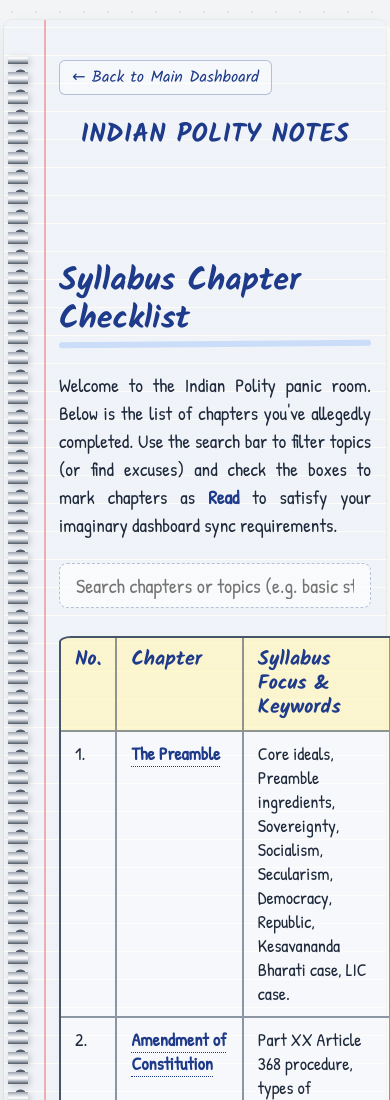
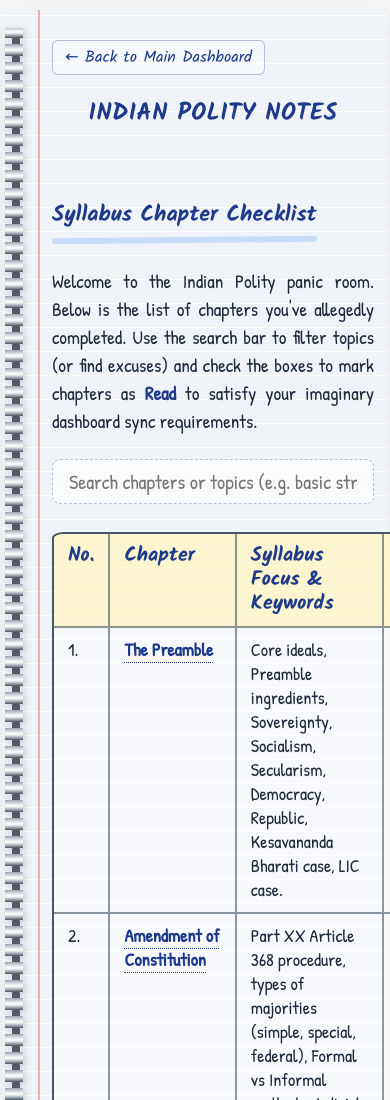
Before and after one commit to khosa76/khosaHub, a plain HTML site: page subjects/polity/index.html in a window 390 px wide. Shown: the top 1100 px of the page. Drawn offline with Linux system fonts and the light colour scheme.

Commit message:
Comprehensive UI/UX responsive polish: two-tier breakpoints (1024px tablet + 600px phone), consolidated media queries, removed dead navbar CSS, refined typography and spacing across all pages

```diff
--- a/dashboard.css
+++ b/dashboard.css
@@ -452,52 +452,116 @@ p {
   color: var(--ink-red);
 }
 
-/* Mobile Responsive Overrides for Lined Notebook layout */
-@media (max-width: 768px) {
+/* =============================================
+   RESPONSIVE — Tablet (≤1024px)
+   ============================================= */
+@media (max-width: 1024px) {
   body {
-    padding: 20px 4px;
+    padding: 24px 6px;
   }
 
   .paper-page {
-    /* Scale down spirals and padding for mobile screens */
-    padding: 40px 15px 40px 55px;
+    padding: 50px 30px 50px 80px;
+  }
+
+  h1 {
+    font-size: 32px;
+    line-height: 40px;
+  }
+
+  .subtitle {
+    font-size: 19px;
+  }
+}
+
+/* =============================================
+   RESPONSIVE — Phone (≤600px)
+   ============================================= */
+@media (max-width: 600px) {
+  body {
+    padding: 10px 2px;
+    font-size: 16px;
+  }
+
+  .paper-page {
+    padding: 30px 14px 30px 50px;
     background-image:
-      linear-gradient(90deg, transparent 40px, var(--margin-line) 40px, var(--margin-line) 42px, transparent 42px),
+      linear-gradient(90deg, transparent 36px, var(--margin-line) 36px, var(--margin-line) 38px, transparent 38px),
       linear-gradient(var(--note-line) 96%, transparent 96%);
-    background-size: 100% 100%, 100% 28px;
-    background-position: 0 0, 0 8px;
-    border-radius: 8px;
+    background-size: 100% 100%, 100% 24px;
+    background-position: 0 0, 0 6px;
+    border-radius: 6px;
+    box-shadow:
+      0 8px 20px rgba(0, 0, 0, 0.04),
+      0 2px 6px rgba(0, 0, 0, 0.02);
   }
 
   .paper-page::before {
-    left: 12px;
-    width: 9px;
-    background-size: 9px 20px;
-    background-position: 0 6px;
+    left: 10px;
+    width: 8px;
+    background-size: 8px 18px;
+    background-position: 0 4px;
+    top: 20px;
+    bottom: 20px;
   }
 
   .paper-page::after {
-    left: 4px;
-    width: 20px;
-    background-size: 100% 20px;
+    left: 3px;
+    width: 18px;
+    background-size: 100% 18px;
+    top: 18px;
+    bottom: 22px;
   }
 
   .subjects-grid {
-    grid-template-columns: 1fr; /* Stack cards vertically */
-    gap: 16px;
+    grid-template-columns: 1fr;
+    gap: 14px;
   }
 
   .subject-card {
-    padding: 16px;
+    padding: 14px;
+  }
+
+  .subject-card h3 {
+    font-size: 20px;
+  }
+
+  .subject-card p {
+    font-size: 15px;
+    line-height: 1.4;
+    margin-bottom: 8px;
   }
 
   h1 {
-    font-size: 26px;
-    line-height: 32px;
+    font-size: 24px;
+    line-height: 30px;
   }
 
   .subtitle {
+    font-size: 15px;
+    margin-bottom: 14px;
+  }
+
+  h2 {
+    font-size: 22px;
+    line-height: 28px;
+    margin-top: 20px;
+    margin-bottom: 12px;
+  }
+
+  p {
     font-size: 16px;
+    line-height: 1.5;
     margin-bottom: 16px;
   }
+
+  .quote-banner {
+    font-size: 15px;
+    padding: 10px 14px;
+  }
+
+  .sticky-note p {
+    font-size: 15px !important;
+    line-height: 24px !important;
+  }
 }
--- a/mcq_tester.css
+++ b/mcq_tester.css
@@ -122,86 +122,8 @@ body {
   filter: drop-shadow(2px 2px 3px rgba(0, 0, 0, 0.18));
 }
 
-/* Premium Top Navbar styled like a notebook divider header */
-.app-navbar {
-  display: none;
-  position: fixed;
-  top: 0;
-  left: 0;
-  width: 100%;
-  height: 50px;
-  background: var(--paper-bg);
-  border-bottom: 2px dashed rgba(30, 58, 138, 0.18);
-  box-shadow: 0 2px 8px rgba(0, 0, 0, 0.02);
-  z-index: 100;
-  display: flex;
-  justify-content: center;
-  align-items: center;
-}
 
-.nav-content {
-  display: none;
-  width: 100%;
-  max-width: 1100px;
-  padding: 0 24px;
-  display: flex;
-  justify-content: space-between;
-  align-items: center;
-}
 
-.nav-back-link {
-  color: var(--ink-blue);
-  text-decoration: none;
-  font-family: 'Kalam', cursive;
-  font-size: 18px;
-  font-weight: bold;
-  display: flex;
-  align-items: center;
-  gap: 4px;
-  transition: var(--transition-fast);
-  border-bottom: 1px dotted var(--ink-blue);
-}
-
-.nav-back-link:hover {
-  color: var(--ink-red);
-  border-bottom-color: var(--ink-red);
-}
-
-.nav-arrow {
-  font-size: 22px;
-}
-
-.nav-title-group {
-  display: flex;
-  align-items: center;
-  gap: 8px;
-  font-family: 'Kalam', cursive;
-  font-size: 18px;
-}
-
-.nav-badge {
-  font-weight: 700;
-  color: var(--ink-blue);
-}
-
-.nav-slash {
-  color: var(--ink-red);
-}
-
-.nav-page-title {
-  color: var(--ink-black);
-  max-width: 250px;
-  overflow: hidden;
-  text-overflow: ellipsis;
-  white-space: nowrap;
-}
-
-.nav-status-widget {
-  font-size: 14px;
-  color: var(--ink-black);
-  opacity: 0.8;
-  font-family: 'JetBrains Mono', monospace;
-}
 
 /* Common View Headers */
 .view-header {
@@ -244,11 +166,7 @@ body {
   margin-bottom: 32px;
 }
 
-@media (max-width: 768px) {
-  .settings-container {
-    grid-template-columns: 1fr;
-  }
-}
+
 
 .settings-section {
   background: rgba(255, 255, 255, 0.4);
@@ -950,11 +868,7 @@ body {
   margin-bottom: 32px;
 }
 
-@media (max-width: 768px) {
-  .results-layout-grid {
-    grid-template-columns: 1fr;
-  }
-}
+
 
 .result-card-box {
   background: rgba(255, 255, 255, 0.4);
@@ -1210,85 +1124,354 @@ body {
 }
 
 /* Mobile Responsive Overrides for Lined Notebook layout */
-@media (max-width: 768px) {
+/* =============================================
+   RESPONSIVE SYSTEM — Tablet (≤1024px)
+   ============================================= */
+@media (max-width: 1024px) {
   body {
-    padding: 20px 4px;
+    padding: 24px 6px;
+    font-size: 18px;
   }
 
   .paper-page {
-    /* Scale down spirals and padding for mobile screens */
-    padding: 40px 15px 40px 55px;
-    background-image:
-      linear-gradient(90deg, transparent 40px, var(--margin-line) 40px, var(--margin-line) 42px, transparent 42px),
-      linear-gradient(var(--note-line) 96%, transparent 96%);
-    background-size: 100% 100%, 100% 28px;
-    background-position: 0 0, 0 8px;
-    border-radius: 8px;
+    padding: 50px 30px 50px 80px;
   }
 
-  .paper-page::before {
-    left: 12px;
-    width: 9px;
-    background-size: 9px 20px;
-    background-position: 0 6px;
+  .view-title {
+    font-size: 32px;
   }
 
-  .paper-page::after {
-    left: 4px;
-    width: 20px;
-    background-size: 100% 20px;
+  .question-heading {
+    font-size: 21px;
+  }
+
+  .option-text {
+    font-size: 18px;
   }
 
   .settings-container {
     grid-template-columns: 1fr;
-    gap: 16px;
+    gap: 18px;
   }
 
   .results-layout-grid {
     grid-template-columns: 1fr;
     gap: 20px;
   }
+}
+
+/* =============================================
+   RESPONSIVE SYSTEM — Phone (≤600px)
+   ============================================= */
+@media (max-width: 600px) {
+  body {
+    padding: 10px 2px;
+    font-size: 16px;
+  }
+
+  .paper-page {
+    padding: 30px 14px 30px 50px;
+    background-image:
+      linear-gradient(90deg, transparent 36px, var(--margin-line) 36px, var(--margin-line) 38px, transparent 38px),
+      linear-gradient(var(--note-line) 96%, transparent 96%);
+    background-size: 100% 100%, 100% 24px;
+    background-position: 0 0, 0 6px;
+    border-radius: 6px;
+    min-height: auto;
+    box-shadow:
+      0 8px 20px rgba(0, 0, 0, 0.04),
+      0 2px 6px rgba(0, 0, 0, 0.02);
+  }
+
+  /* Scale down spiral rings and punch holes */
+  .paper-page::before {
+    left: 10px;
+    width: 8px;
+    background-size: 8px 18px;
+    background-position: 0 4px;
+    top: 20px;
+    bottom: 20px;
+  }
+
+  .paper-page::after {
+    left: 3px;
+    width: 18px;
+    background-size: 100% 18px;
+    top: 18px;
+    bottom: 22px;
+  }
+
+  /* View Headers */
+  .view-header {
+    margin-bottom: 20px;
+    padding-bottom: 12px;
+  }
 
   .view-title {
-    font-size: 28px;
+    font-size: 26px;
   }
 
   .view-subtitle {
+    font-size: 15px;
+  }
+
+  /* Quiz topbar: stack vertically on narrow screens */
+  .quiz-topbar {
+    flex-direction: column;
+    align-items: flex-start;
+    gap: 10px;
+    padding-bottom: 10px;
+    margin-bottom: 14px;
+  }
+
+  .quiz-stats-group {
+    flex-wrap: wrap;
+    gap: 6px;
+    width: 100%;
+  }
+
+  .stat-pill {
+    font-size: 13px;
+    padding: 3px 8px;
+  }
+
+  .action-link-btn {
+    font-size: 15px;
+  }
+
+  /* Progress bar */
+  .progress-wrapper {
+    margin-bottom: 16px;
+  }
+
+  .progress-label-row {
+    font-size: 13px;
+  }
+
+  /* Question nav slider */
+  .question-nav-matrix {
+    gap: 6px;
+    margin-bottom: 16px;
+    padding-bottom: 6px;
+  }
+
+  .q-matrix-btn {
+    width: 28px;
+    height: 28px;
+    font-size: 12px;
+  }
+
+  /* Question card */
+  .question-heading {
+    font-size: 17.5px;
+    line-height: 1.4;
+    margin-bottom: 12px;
+  }
+
+  .q-badge {
+    font-size: 14px;
+  }
+
+  .bookmark-action-btn {
+    font-size: 14px;
+  }
+
+  /* Hint block */
+  .hint-accordion-trigger {
+    font-size: 14px;
+  }
+
+  #hint-text {
+    font-size: 14px;
+    padding: 6px 10px;
+  }
+
+  /* Option items */
+  .options-vertical-list {
+    gap: 10px;
+  }
+
+  .option-row-btn {
+    padding: 10px 12px;
+    gap: 8px;
+  }
+
+  .option-circle {
+    width: 20px;
+    height: 20px;
+    font-size: 10.5px;
+  }
+
+  .option-text {
+    font-size: 15px;
+    line-height: 1.4;
+  }
+
+  /* Explanation post-it */
+  .explanation-panel {
+    padding: 12px 14px;
+    margin-top: 16px;
+  }
+
+  .explanation-title {
     font-size: 16px;
   }
 
-  /* Scale down MCQ text sizes for phone viewports */
-  .question-heading {
-    font-size: 18.5px;
+  .explanation-body {
+    font-size: 15px;
+  }
+
+  /* Navigation footer */
+  .quiz-nav-footer {
+    padding-top: 14px;
+    gap: 8px;
+  }
+
+  .apple-pill-btn {
+    font-size: 15px;
+    padding: 7px 16px;
+  }
+
+  /* Settings panels */
+  .settings-container {
+    grid-template-columns: 1fr;
+    gap: 14px;
+  }
+
+  .settings-section {
+    padding: 14px;
+  }
+
+  .settings-title {
+    font-size: 17px;
+    margin-bottom: 10px;
+  }
+
+  .mode-pill-option {
+    padding: 10px 14px;
+  }
+
+  .mode-name {
+    font-size: 15px;
+  }
+
+  .mode-hint {
+    font-size: 12.5px;
+  }
+
+  .timer-pill-btn {
+    font-size: 14px;
+    padding: 4px 10px;
+  }
+
+  /* Catalog directory */
+  .catalog-section-title {
+    font-size: 20px;
+  }
+
+  .subject-accordion-btn {
+    padding: 12px 14px;
+  }
+
+  .subject-accordion-btn h4 {
+    font-size: 17px;
+  }
+
+  .topic-list-row {
+    padding: 10px 14px;
+    flex-direction: column;
+    align-items: flex-start;
+    gap: 6px;
+  }
+
+  .topic-info-side {
+    padding-right: 0;
+  }
+
+  .topic-row-title {
+    font-size: 15px;
+  }
+
+  .topic-row-desc {
+    font-size: 13px;
+  }
+
+  .topic-badges-side {
+    width: 100%;
+    justify-content: flex-start;
+  }
+
+  .badge-pill {
+    font-size: 11.5px;
+  }
+
+  /* Results page */
+  .results-layout-grid {
+    grid-template-columns: 1fr;
+    gap: 16px;
+  }
+
+  .result-card-box {
+    padding: 16px;
+  }
+
+  .apple-gauge-circle {
+    width: 110px;
+    height: 110px;
+    border-width: 3px;
+  }
+
+  .gauge-percentage {
+    font-size: 26px;
+  }
+
+  .results-action-row {
+    flex-direction: column;
+    align-items: stretch;
+    gap: 10px;
+    margin-bottom: 24px;
+  }
+
+  .results-action-row .apple-pill-btn {
+    width: 100%;
+    text-align: center;
+  }
+
+  /* Review filter controls */
+  .review-header-row {
+    flex-direction: column;
+    align-items: flex-start;
+    gap: 10px;
     margin-bottom: 14px;
   }
 
-  .option-text {
+  .apple-segment-control {
+    width: 100%;
+  }
+
+  .segment-btn {
+    font-size: 13.5px;
+    padding: 5px 8px;
+    flex: 1;
+    text-align: center;
+  }
+
+  /* Review items */
+  .review-card {
+    padding: 12px;
+  }
+
+  .review-q-text {
     font-size: 16px;
   }
 
-  .option-circle {
-    width: 22px;
-    height: 22px;
-    font-size: 11px;
-  }
-
-  .option-row-btn {
-    padding: 10px 14px;
-    gap: 8px;
-  }
-
-  /* Scale down Results breakdown items */
-  .review-q-text {
-    font-size: 17px;
-  }
-
   .review-opt-line {
-    font-size: 14.5px;
-    padding: 6px 10px;
+    font-size: 14px;
+    padding: 5px 8px;
   }
 
   .review-rationale {
-    font-size: 14px;
+    font-size: 13.5px;
+    padding: 6px 10px;
   }
 }
--- a/subjects/polity/style.css
+++ b/subjects/polity/style.css
@@ -905,43 +905,83 @@ th {
   color: var(--ink-red);
 }
 
-/* Mobile Responsive Overrides for Lined Notebook layout */
-@media (max-width: 768px) {
+/* =============================================
+   RESPONSIVE — Tablet (≤1024px)
+   ============================================= */
+@media (max-width: 1024px) {
   body {
-    padding: 20px 4px;
+    padding: 24px 6px;
   }
 
   .paper-page {
-    /* Scale down spirals and padding for mobile screens */
-    padding: 40px 15px 40px 55px;
+    padding: 50px 30px 50px 80px;
+  }
+
+  h1 {
+    font-size: 30px;
+    line-height: 38px;
+  }
+}
+
+/* =============================================
+   RESPONSIVE — Phone (≤600px)
+   ============================================= */
+@media (max-width: 600px) {
+  body {
+    padding: 10px 2px;
+    font-size: 16px;
+  }
+
+  .paper-page {
+    padding: 30px 14px 30px 50px;
     background-image:
-      linear-gradient(90deg, transparent 40px, var(--margin-line) 40px, var(--margin-line) 42px, transparent 42px),
+      linear-gradient(90deg, transparent 36px, var(--margin-line) 36px, var(--margin-line) 38px, transparent 38px),
       linear-gradient(var(--note-line) 96%, transparent 96%);
-    background-size: 100% 100%, 100% 28px;
-    background-position: 0 0, 0 8px;
-    border-radius: 8px;
+    background-size: 100% 100%, 100% 24px;
+    background-position: 0 0, 0 6px;
+    border-radius: 6px;
+    box-shadow:
+      0 8px 20px rgba(0, 0, 0, 0.04),
+      0 2px 6px rgba(0, 0, 0, 0.02);
   }
 
   .paper-page::before {
-    left: 12px;
-    width: 9px;
-    background-size: 9px 20px;
-    background-position: 0 6px;
+    left: 10px;
+    width: 8px;
+    background-size: 8px 18px;
+    background-position: 0 4px;
+    top: 20px;
+    bottom: 20px;
   }
 
   .paper-page::after {
-    left: 4px;
-    width: 20px;
-    background-size: 100% 20px;
+    left: 3px;
+    width: 18px;
+    background-size: 100% 18px;
+    top: 18px;
+    bottom: 22px;
   }
 
   h1 {
-    font-size: 26px;
-    line-height: 32px;
+    font-size: 24px;
+    line-height: 30px;
   }
 
   .back-home-btn {
+    font-size: 15px;
+    margin-bottom: 10px;
+  }
+
+  h2 {
+    font-size: 22px;
+    margin-top: 20px;
+  }
+
+  h3 {
+    font-size: 20px;
+  }
+
+  .chapter-checklist li {
     font-size: 16px;
-    margin-bottom: 12px;
   }
 }
```
